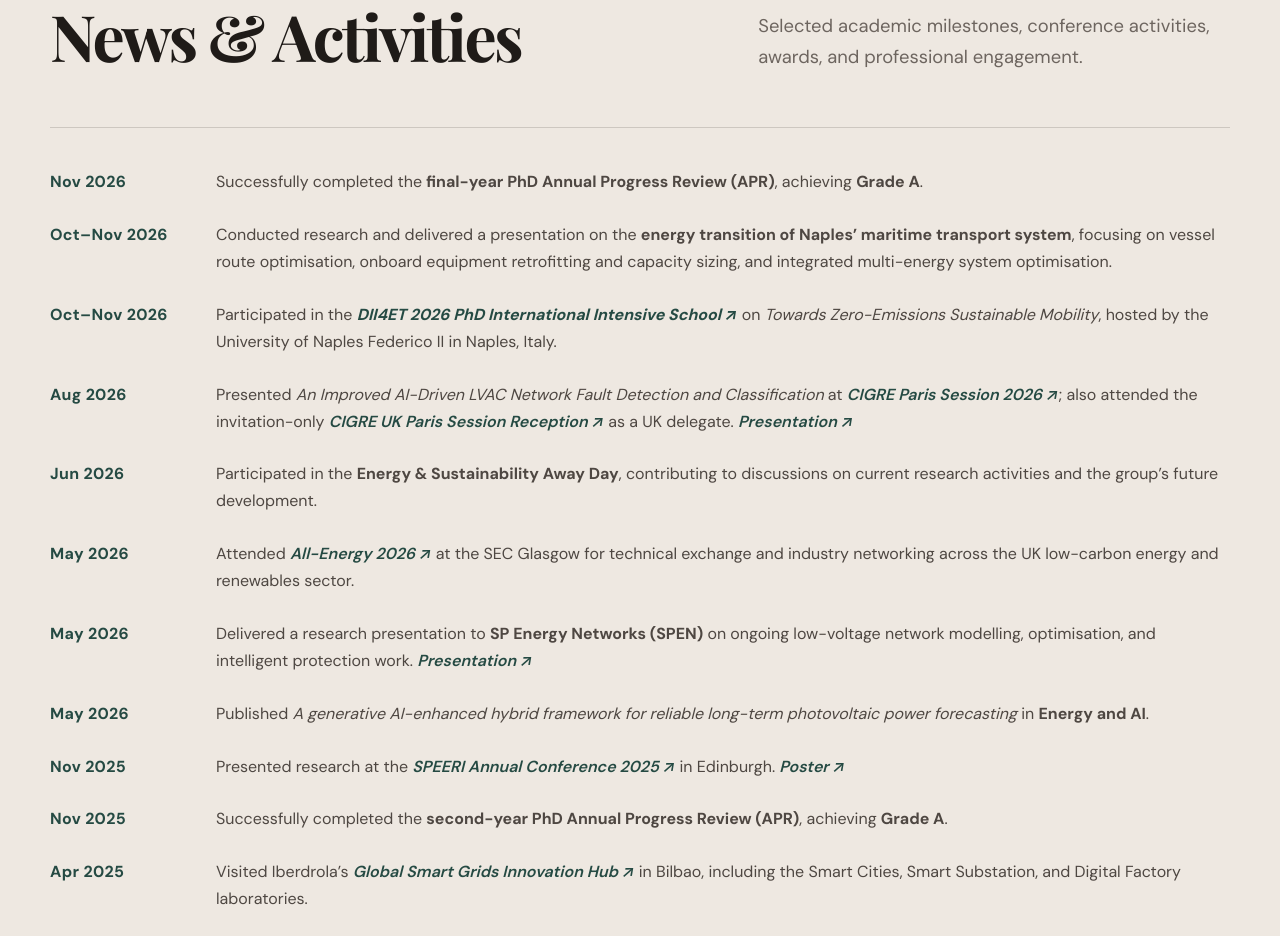
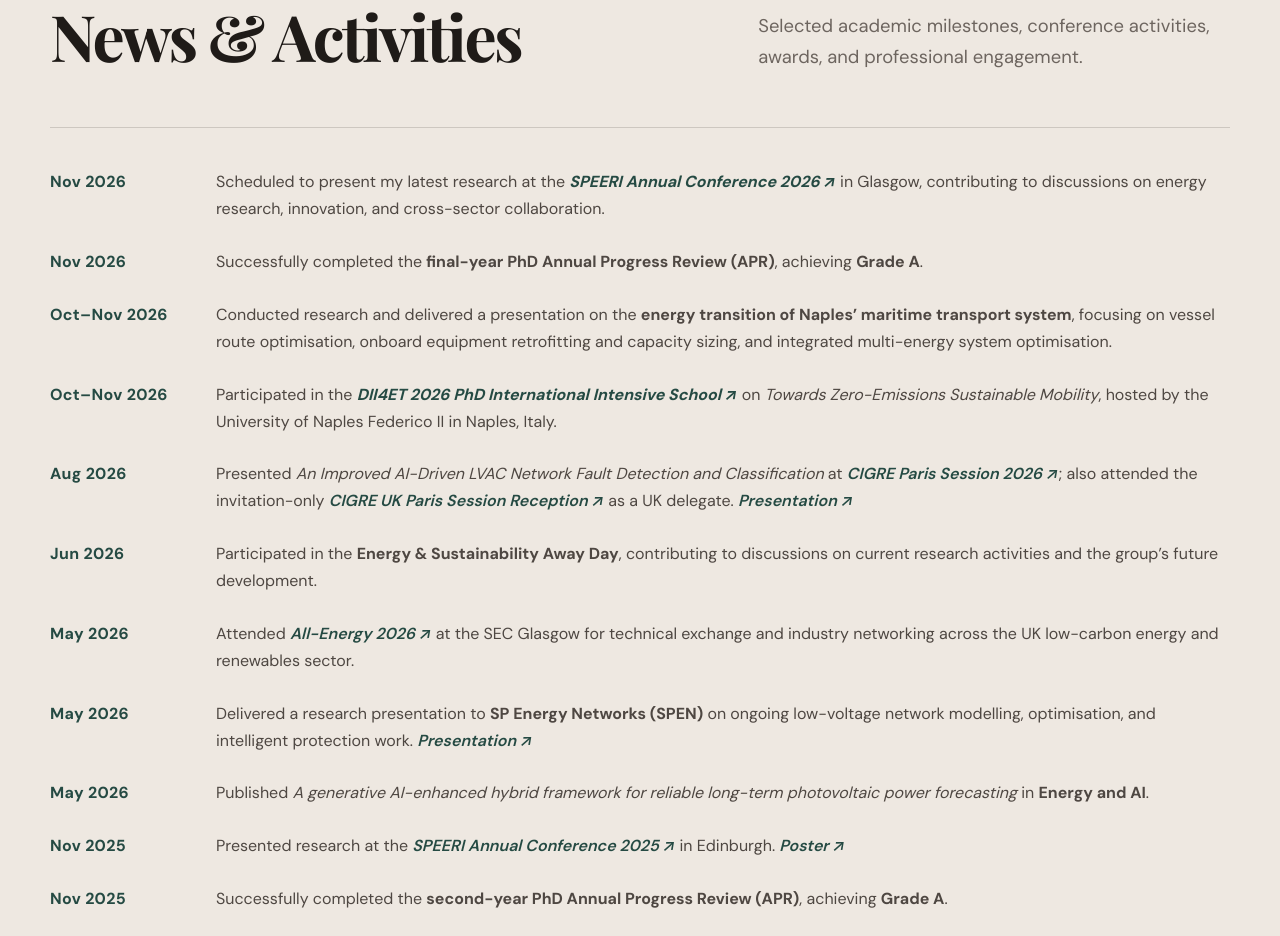
Before and after one commit to Arthurqi1/Arthurqi1.github.io, a plain HTML site: page index.html in a window 1280 px wide. Shown: the part 5197-6133 px from the top of the page. Drawn offline with nearby package versions, Linux system fonts and the light colour scheme.

Commit message:
Add upcoming SPEERI Annual Conference 2026 to News

```diff
--- a/index.html
+++ b/index.html
@@ -246,6 +246,7 @@
 
         <div class="news-list">
           <div class="news-group">
+            <div class="news-item"><span class="news-date">Nov 2026</span><p>Scheduled to present my latest research at the <a href="https://www.speeri.ac.uk/events/speeri-annual-conference-2026" target="_blank" rel="noopener"><strong>SPEERI Annual Conference 2026 ↗</strong></a> in Glasgow, contributing to discussions on energy research, innovation, and cross-sector collaboration.</p></div>
             <div class="news-item"><span class="news-date">Nov 2026</span><p>Successfully completed the <strong>final-year PhD Annual Progress Review (APR)</strong>, achieving <strong>Grade A</strong>.</p></div>
             <div class="news-item"><span class="news-date">Oct–Nov 2026</span><p>Conducted research and delivered a presentation on the <strong>energy transition of Naples’ maritime transport system</strong>, focusing on vessel route optimisation, onboard equipment retrofitting and capacity sizing, and integrated multi-energy system optimisation.</p></div>
             <div class="news-item"><span class="news-date">Oct–Nov 2026</span><p>Participated in the <a href="https://www.dii4et.unina.it/" target="_blank" rel="noopener"><strong>DII4ET 2026 PhD International Intensive School ↗</strong></a> on <em>Towards Zero-Emissions Sustainable Mobility</em>, hosted by the University of Naples Federico II in Naples, Italy.</p></div>
```
